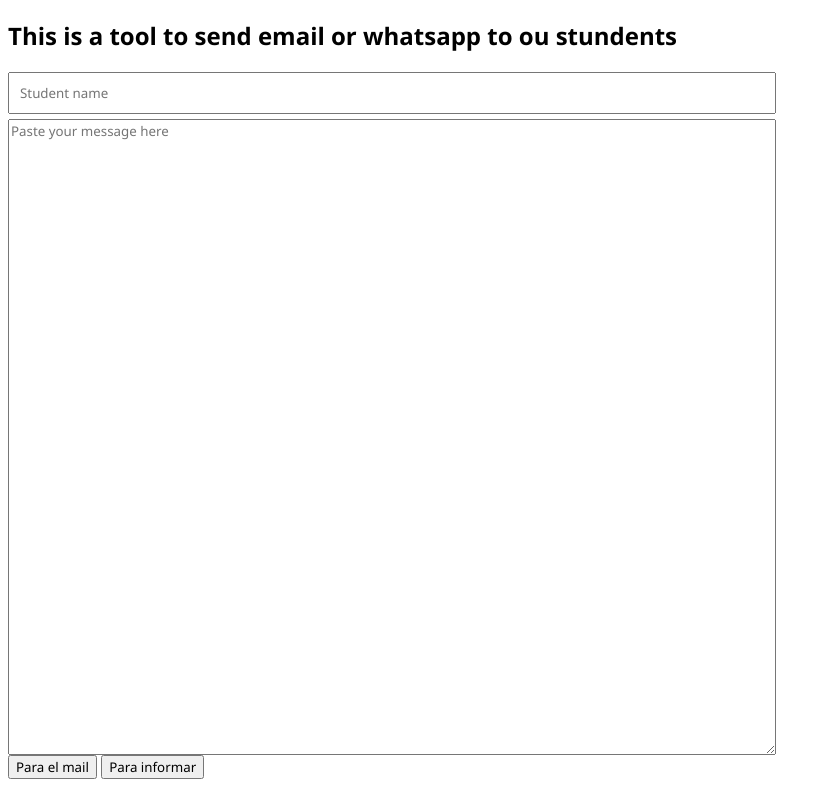
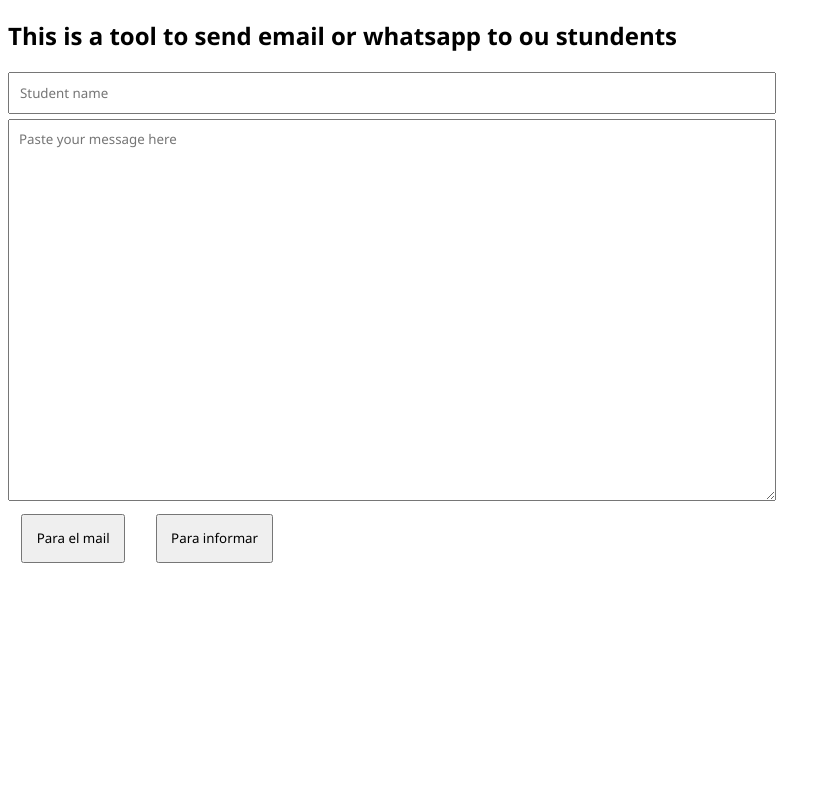
Before and after one commit to lucianoseguel/herramienta-para-mentor, a plain HTML site: page index.html in a window 1280 px wide. Shown: the part 67-854 px from the top of the page, without its empty margins (0-831 px from the left). After the commit the page ends 800 px from the top, so only its background shows below. Drawn offline with Linux system fonts and the light colour scheme.

Commit message:
better css

```diff
--- a/concat.js
+++ b/concat.js
@@ -106,6 +106,10 @@ function creadordate  (){
     let anio = fecha.getFullYear()
     let hora = fecha.getHours()
     let minuto = fecha.getMinutes()
+    if (minuto < 10) {
+        minuto = "0" + minuto
+    }
+
 
     let fecha_formateada = weekday + " " +  dia + "/" + mes + "/" + anio + " " + hora + ":" + minuto
 
--- a/index.html
+++ b/index.html
@@ -15,12 +15,12 @@
 <div class="form">
         <input type="text" name="name" id="name" placeholder="Student name">
 
-       <textarea name="body" id="textbody" placeholder="Paste your message here" rows="35"></textarea>
+       <textarea name="body" id="textbody" placeholder="Paste your message here" rows="20"></textarea>
 
 </div>
 
-<button onclick="to_mail()">Para el mail</button>
-<button onclick="to_inform()">Para informar </button>
+<button onclick="to_mail()" class="copy">Para el mail</button>
+<button onclick="to_inform()" class="copy">Para informar </button>
 
     </main>
     <script src="concat.js"></script>
--- a/styles.css
+++ b/styles.css
@@ -14,6 +14,12 @@ main{
     gap: 5px
 }
 
-#name{
+#name, #textbody{
     padding: 10px;
 }
+
+.copy{
+margin: 1em;
+padding: 1em;
+
+}
```
